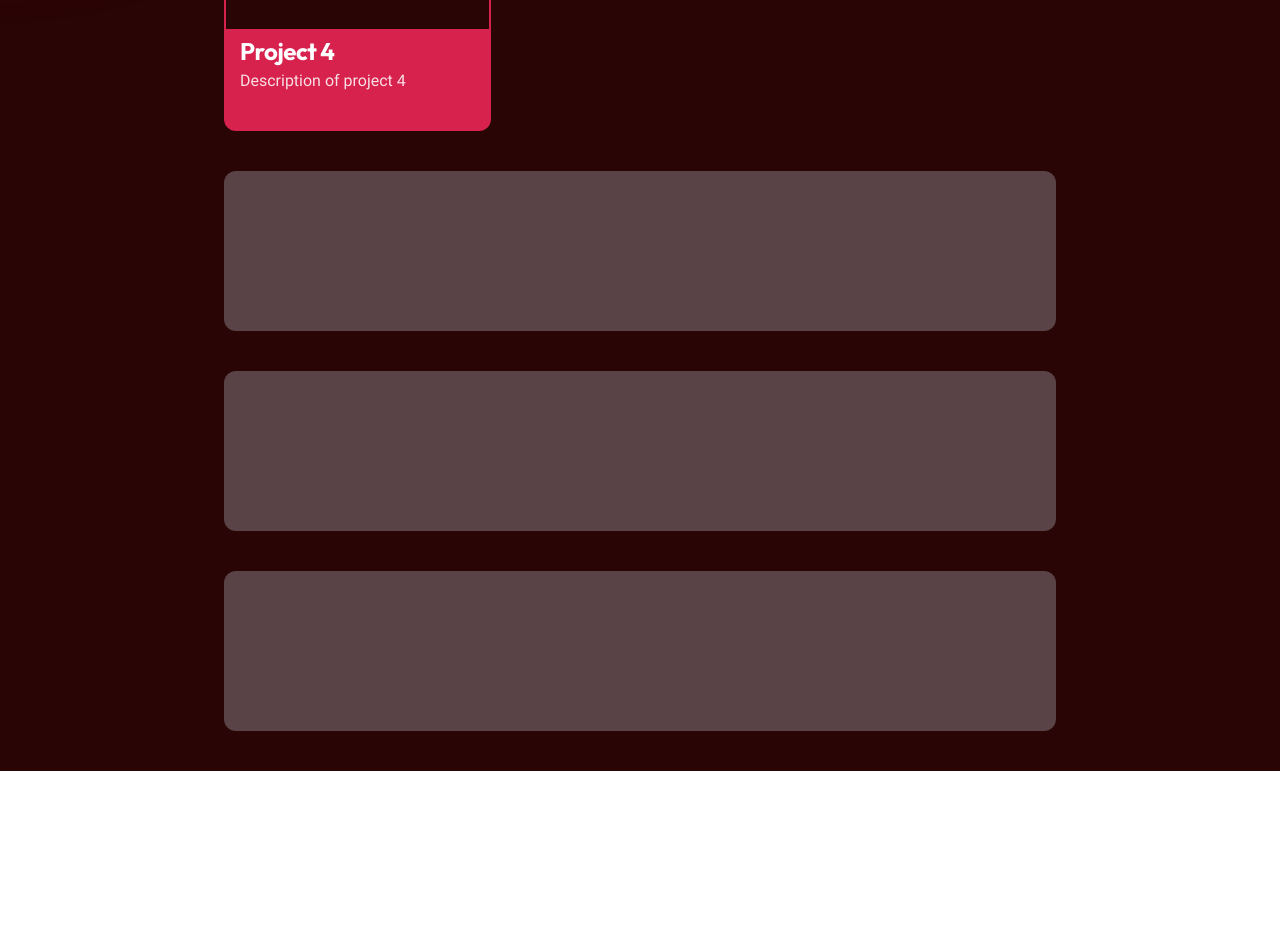
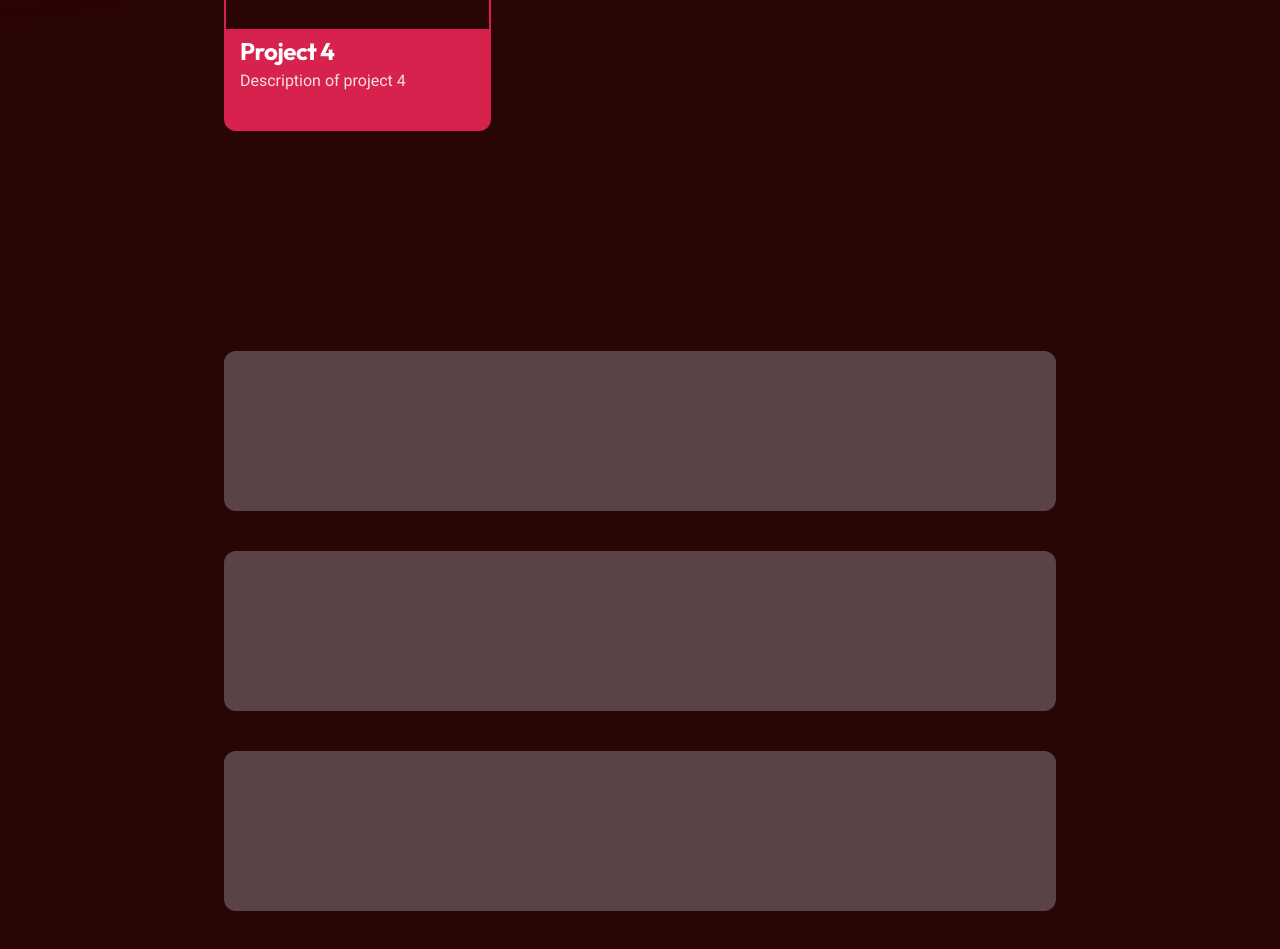
Before and after one commit to ChrisMillerpy/personalsite, a Next.js app: page / in a window 1280 px wide. Shown: the part 1220-2169 px from the top of the page. Before the commit the page ends 1991 px from the top, so only its background shows below. Built offline with nearby package versions, Linux system fonts and the light colour scheme.

Commit message:
Added id to placeholder section

```diff
--- a/src/components/Placeholder.tsx
+++ b/src/components/Placeholder.tsx
@@ -1,10 +1,12 @@
+import Section from "./Section";
+
 const Placeholder = () => {
   return (
-    <>
+    <Section id="placeholder">
       <div className="my-10 rounded-xl h-40 bg-slate-300/30"></div>
       <div className="my-10 rounded-xl h-40 bg-slate-300/30"></div>
       <div className="my-10 rounded-xl h-40 bg-slate-300/30"></div>
-    </>
+    </Section>
   );
 };
 
```
